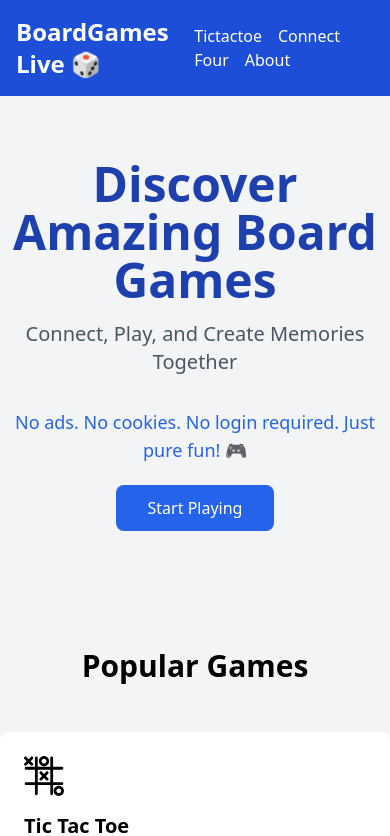
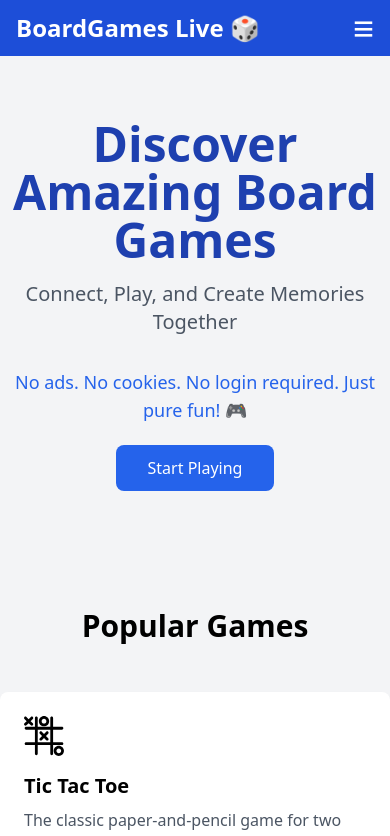
Before and after one commit to Schmidii99/Brettspiele.io, a Vue app in the folder frontend/: page / in a window 390 px wide. Shown: the top 836 px of the page. Built offline with nearby package versions, Linux system fonts and the light colour scheme.

Commit message:
update UI

```diff
--- a/frontend/src/components/Navbar.vue
+++ b/frontend/src/components/Navbar.vue
@@ -1,15 +1,33 @@
-<script setup lang="ts">
+<script setup>
+  import { ref } from 'vue'
 
+  const menuOpen = ref(false);
+  const links = ref(null);
+
+  function triggerMenu() {
+    menuOpen.value = !menuOpen.value;
+    if (links.value == null) return;
+    if (links.value.classList.contains('hidden')) {
+      links.value.classList.remove('hidden');
+    } else {
+      links.value.classList.add('hidden');
+    }
+  }
 </script>
 
 <template>
-  <nav class="bg-blue-700 text-white p-4">
-        <div class="container mx-auto flex justify-between items-center">
-            <a href="/" class="text-2xl font-bold">BoardGames Live 🎲</a>
-            <div class="space-x-4">
-                <a href="/tictactoe" class="hover:text-blue-200">Tictactoe</a>
-                <a href="/connect4" class="hover:text-blue-200">Connect Four</a>
-                <a href="/about" class="hover:text-blue-200">About</a>
+  <nav class="bg-blue-700 text-white px-4 py-2 md:py-4 w-full">
+        <div class="w-full flex justify-between items-center">
+            <a v-show="!menuOpen" href="/" class="text-2xl font-bold">BoardGames Live 🎲</a>
+            <div ref="links" class="md:block hidden space-x-4">
+                <a href="/tictactoe" class="hover:text-blue-300">Tictactoe</a>
+                <a href="/connect4" class="hover:text-blue-300">Connect-Four</a>
+                <a href="/memory" class="hover:text-blue-300">Memory</a>
+                <a href="/about" class="hover:text-blue-300">About</a>
+            </div>
+            <div class="block md:hidden text-white text-4xl cursor-pointer"
+                 @click="triggerMenu">
+              <span>≡</span>
             </div>
         </div>
     </nav>
--- a/frontend/src/views/HomeView.vue
+++ b/frontend/src/views/HomeView.vue
@@ -31,7 +31,7 @@
             </GameDisplay>
             <GameDisplay :disabled="true" :title="'Skill checks'" :description="'Hit the circle in the right time and practise for DBD or Outlast Trials.'">
               <template v-slot:icon>
-                <img class="w-10 aspect-square" src="@/assets/icons/memory.png">
+                <span>?</span>
               </template>
             </GameDisplay>
         </div>
--- a/frontend/src/views/memory/GameView.vue
+++ b/frontend/src/views/memory/GameView.vue
@@ -12,7 +12,7 @@ import FlipCard from '@/components/memory/FlipCard.vue'
 const route = useRoute()
 const currentRouter = useRouter()
 // css properties for different board sizes
-const widths = { 6: 'w-24', 8: 'w-20', 10: 'w-16' }
+const widths = { 6: 'md:w-24 w-12', 8: 'md:w-20 w-10', 10: 'md:w-16 w-4' }
 // represents side length of board
 const n = ref(8)
 const isRunning = ref(false)
@@ -97,6 +97,7 @@ function gameStateUpdate(update: { gameStatus: string, state: Array<number>, sco
 
   scores.value = update.scores;
   board.value.state = update.state
+  checkAndSetWinner();
 }
 
 function onClick(index: number) {
@@ -161,6 +162,17 @@ function getBorder(index: number) {
   }
   return "";
 }
+
+function checkAndSetWinner() {
+  for (let i = 0; i < board.value.state.length; i++) {
+    if (board.value.state[i] == 0) {
+      gameWinner.value = 0;
+      return;
+    }
+  }
+
+  gameWinner.value = scores.value[0] > scores.value[1] ? 1 : 2;
+}
 </script>
 
 <template>
@@ -182,10 +194,15 @@ function getBorder(index: number) {
       <span>-</span>
       <span class="text-blue-600">{{scores[1]}}</span>
     </div>
+    <div v-show="isRunning && gameWinner != 0" class="flex space-x-2 text-2xl">
+      <span class="mr-2">Game over -</span>
+      <span v-show="(gameWinner == 1) == (playerSymbol == 'X')" class="text-blue-600">You Won!</span>
+      <span v-show="(gameWinner == 1) != (playerSymbol == 'X')" class="text-red-500">You Lost!</span>
+    </div>
 
     <div
       v-show="!isRunning"
-      class="flex items-center justify-center space-x-1 lg:space-x-3"
+      class="flex md:flex-row flex-col items-center justify-center space-x-1 lg:space-x-3"
     >
       <span>Choose a board size:</span>
       <SimpleButton
```
